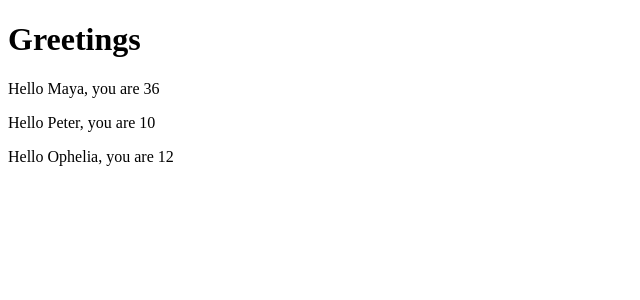
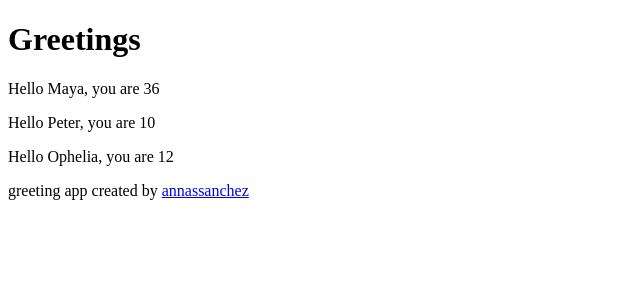
Before and after one commit to annassanchez/fullstack-hy2021, a React (Create React App) app in the folder part01_introduction/a_introduction/part1/: page / in a window 1280 px wide. Shown: the top 300 px of the page, without its empty margins (0-640 px from the left). Built offline with nearby package versions, Linux system fonts and the light colour scheme.

Commit message:
added part1-example08 -- some notes

```diff
--- a/part01_introduction/a_introduction/part1/src/App.js
+++ b/part01_introduction/a_introduction/part1/src/App.js
@@ -92,7 +92,7 @@
   )
 }*/
 
-/* example07: using more props */
+/* example07: using more props
 
 const Hello = (props) => {
   return (
@@ -109,7 +109,39 @@
       <h1>Greetings</h1>
       <Hello name = "Maya" age = {26 + 10}/>
       <Hello name = {name} age = {age}/>
-      <Hello name = "Ophelia" age = {age+2}/>
+      <Hello name = "Ophelia" age = {age + 2}/>
+    </div>
+  )
+}*/
+
+/* example08: some notes */
+
+const Hello = (props) => {
+  return (
+    <div>
+      <p>Hello {props.name}, you are {props.age}</p>
+    </div>
+  )
+}
+
+const Footer = () => {
+  return (
+    <div>
+      greeting app created by <a href="https://github.com/annassanchez">annassanchez</a>
+    </div>
+  )
+}
+//* react components always need to be capitalized *//
+const App = () => {
+  const name = 'Peter'
+  const age = 10
+  return (
+    <div>
+      <h1>Greetings</h1>
+      <Hello name = "Maya" age = {26 + 10}/>
+      <Hello name = {name} age = {age}/>
+      <Hello name = "Ophelia" age = {age + 2}/>
+      <Footer />
     </div>
   )
 }
```
